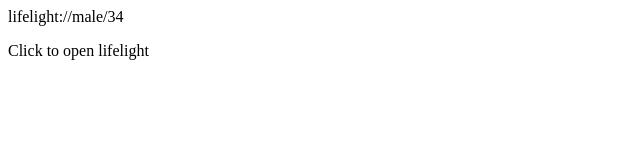
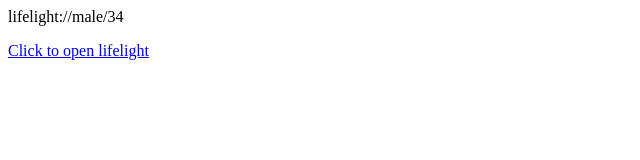
Before and after one commit to deep-link-ios/deep-link-ios.github.io, a plain HTML site: page index.html in a window 1280 px wide. Shown: the whole page, without its empty margins (0-640 px from the left). Drawn offline with Linux system fonts and the light colour scheme.

Commit message:
Update index.html

```diff
--- a/index.html
+++ b/index.html
@@ -10,6 +10,6 @@
         <p>lifelight://male/34</p>
     </div>
 
-    <a src="lifelight://male/34"> Click to open lifelight </a>
+    <a href="lifelight://male/34"> Click to open lifelight </a>
 </body >
 </html>
```
